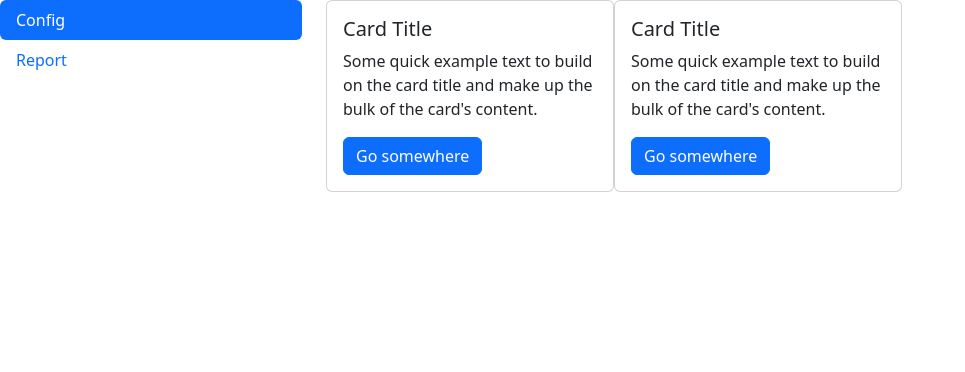
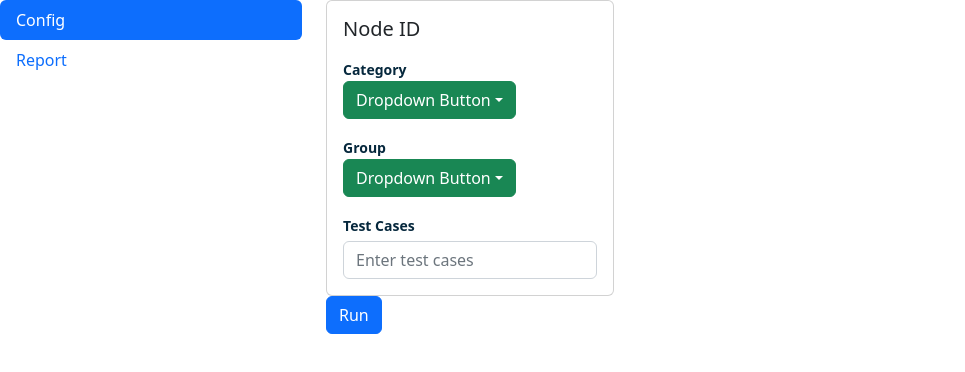
Before and after one commit to haubp/automateeverything, a React (Create React App) app in the folder frontend/: page /portal in a window 1280 px wide. Shown: the top 372 px of the page, without its empty margins (0-965 px from the left). Built offline with nearby package versions, Linux system fonts and the light colour scheme; the HTML template or start-up script is replaced by a standard one.

Commit message:
design node

```diff
--- a/frontend/src/component/NodeConfig.js
+++ b/frontend/src/component/NodeConfig.js
@@ -1,31 +1,66 @@
 import React from "react";
-import Button from 'react-bootstrap/Button';
-import Card from 'react-bootstrap/Card';
-import './NodeConfig.css';
+import Card from "react-bootstrap/Card";
+import Dropdown from "react-bootstrap/Dropdown";
+
+import "./NodeConfig.css";
 
 export default function () {
   return (
-    <div className="nodeBoard">
-        <Card style={{ width: '18rem' }}>
+    <>
+      <div className="nodeBoard">
+        <Card style={{ width: "18rem" }}>
           <Card.Body>
-            <Card.Title>Card Title</Card.Title>
-            <Card.Text>
-              Some quick example text to build on the card title and make up the
-              bulk of the card's content.
-            </Card.Text>
-            <Button variant="primary">Go somewhere</Button>
+            <Card.Title>Node ID</Card.Title>
+            <div className="form-group mt-3">
+              <label>Category</label>
+              <Dropdown>
+                <Dropdown.Toggle variant="success" id="dropdown-basic">
+                  Dropdown Button
+                </Dropdown.Toggle>
+
+                <Dropdown.Menu>
+                  <Dropdown.Item href="#/action-1">Action</Dropdown.Item>
+                  <Dropdown.Item href="#/action-2">
+                    Another action
+                  </Dropdown.Item>
+                  <Dropdown.Item href="#/action-3">
+                    Something else
+                  </Dropdown.Item>
+                </Dropdown.Menu>
+              </Dropdown>
+            </div>
+            <div className="form-group mt-3">
+              <label>Group</label>
+              <Dropdown>
+                <Dropdown.Toggle variant="success" id="dropdown-basic">
+                  Dropdown Button
+                </Dropdown.Toggle>
+
+                <Dropdown.Menu>
+                  <Dropdown.Item href="#/action-1">Action</Dropdown.Item>
+                  <Dropdown.Item href="#/action-2">
+                    Another action
+                  </Dropdown.Item>
+                  <Dropdown.Item href="#/action-3">
+                    Something else
+                  </Dropdown.Item>
+                </Dropdown.Menu>
+              </Dropdown>
+            </div>
+            <div className="form-group mt-3">
+              <label>Test Cases</label>
+              <input
+                type="password"
+                className="form-control mt-1"
+                placeholder="Enter test cases"
+              />
+            </div>
           </Card.Body>
         </Card>
-        <Card style={{ width: '18rem' }}>
-          <Card.Body>
-            <Card.Title>Card Title</Card.Title>
-            <Card.Text>
-              Some quick example text to build on the card title and make up the
-              bulk of the card's content.
-            </Card.Text>
-            <Button variant="primary">Go somewhere</Button>
-          </Card.Body>
-        </Card>
-    </div>
+      </div>
+      <button type="submit" className="btn btn-primary">
+        Run
+      </button>
+    </>
   );
 }
```
